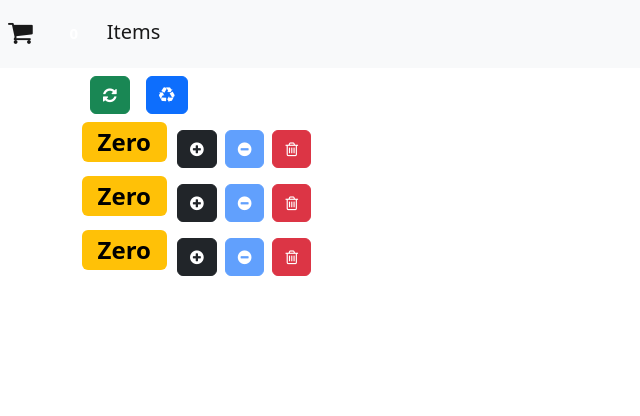
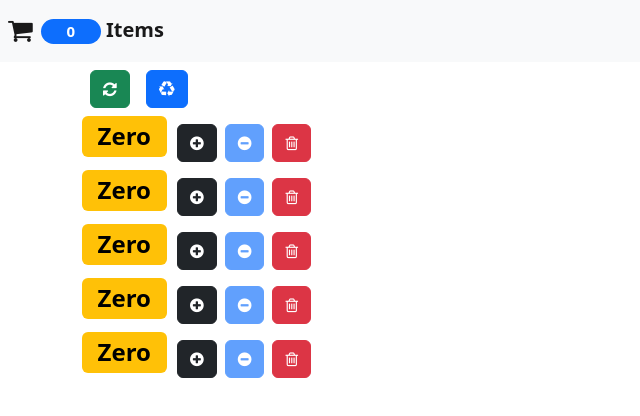
Before and after one commit to JohnnyHildebrand/react_counter, a React (Create React App) app: page / in a window 1280 px wide. Shown: the top 416 px of the page, without its empty margins (0-640 px from the left). Built offline with nearby package versions, Linux system fonts and the light colour scheme.

Commit message:
Final Polish

```diff
--- a/src/App.js
+++ b/src/App.js
@@ -8,7 +8,10 @@ class App extends Component {
     counters: [
         { id: 1, value: 0 },
         { id: 2, value: 0 },
-        { id: 3, value: 0 }
+        { id: 3, value: 0 },
+        { id: 4, value: 0 },
+        { id: 5, value: 0 }
+
     ]
 };
 
--- a/src/components/NavBar.js
+++ b/src/components/NavBar.js
@@ -1,17 +1,18 @@
 import React from 'react'
 
-function NavBar({totalCounters}) {
-//const NavBar = ({totalCounters}) => {
-    return (        <nav className="navbar navbar-light bg-light">
-            <div className="navbar-brand">
-                <i className="fa fa-shopping-cart fa-lg m-2" />
-                <span className="badge badge-pill badge-info m-2" style={{ width: 50 }}>
-                    {totalCounters}
-                </span>
-        Items
-            </div>
-        </nav>
+function NavBar ({totalCounters}) {
+    return (
+      <nav className="navbar navbar-light bg-light">
+        <div className="navbar-brand" style={{fontWeight:'bold'}}>
+          <i className="fa fa-shopping-cart fa-lg m-2"/>
+          <span
+            className="badge rounded-pill text-bg-primary"
+            style={{ width: 60}}>
+            {totalCounters}
+            </span> Items
+        </div>
+      </nav>
     )
-}
+  }
 
 export default NavBar
```
